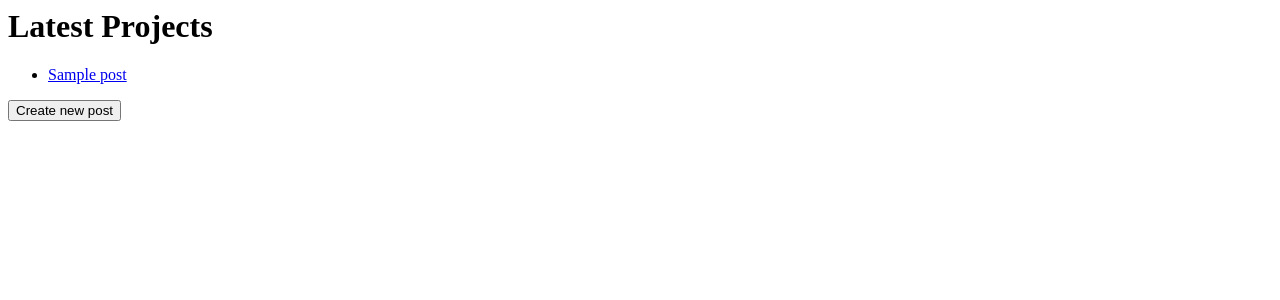
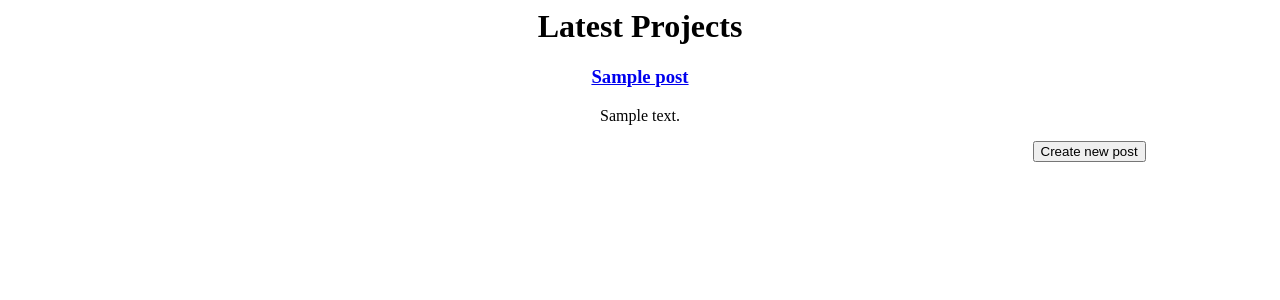
Before and after one commit to dalmoe/cs2610_final_project, a Django app: template portfolio/templates/portfolio/index.html in a window 1280 px wide. Shown: the top 300 px of the page. Run offline with Django 3.2, Linux system fonts and the light colour scheme; the template is opened without the code that fills it: most values are stand-ins (such as "Sample title", 1, 10 or a date in 2020).

Commit message:
Styles applied and project finished

```diff
--- /dev/null
+++ b/portfolio/static/portfolio/style.css
@@ -0,0 +1,21 @@
+h1{
+    text-align:center;
+    font-size: 32px;
+}
+
+
+ul{
+    text-align: center;
+
+}
+
+.content{
+    text-align: center;
+    margin: auto 0;
+}
+
+#createButton{
+    display:block;
+    float: right;
+    margin-right: 10%;
+}
--- a/portfolio/templates/portfolio/index.html
+++ b/portfolio/templates/portfolio/index.html
@@ -1,15 +1,20 @@
+{% load staticfiles %}
+<link rel="stylesheet" type="text/css" href="{% static 'portfolio/style.css' %}" />
 <h1>Latest Projects</h1>
+<div class="content">
     {% if object_list %}
-    <ul>
         {% for post in object_list %}
-        <li><a href="{% url 'portfolio:detail' post.id %}">{{ post.project_name }}</a></li>
+            <div class="projectEntry">
+                <h3><a href="{% url 'portfolio:detail' post.id %}">{{ post.project_name }}</a></h3>
+                <p>{{ post.project_description }}</p>
+            </div>
         {% endfor %}
-    </ul>
-
     {% else %}
         <p>No projects have been posted</p>
     {% endif %}
-
+</div>
+<div id="buttonDiv">
     <form method="get" action="/portfolio/create">
-    <button type="submit">Create new post</button>
+        <button id="createButton" type="submit">Create new post</button>
     </form>
+</div>
```
Also changed, not shown: portfolio/models.py (+4 -4 lines), portfolio/templates/portfolio/detail.html (+8 -3 lines), portfolio/templates/portfolio/project_form.html (+7 -1 lines), portfolio/migrations/0003_auto_20170430_0019.py (added). Lines whose indentation alone changed are shown as unchanged.
